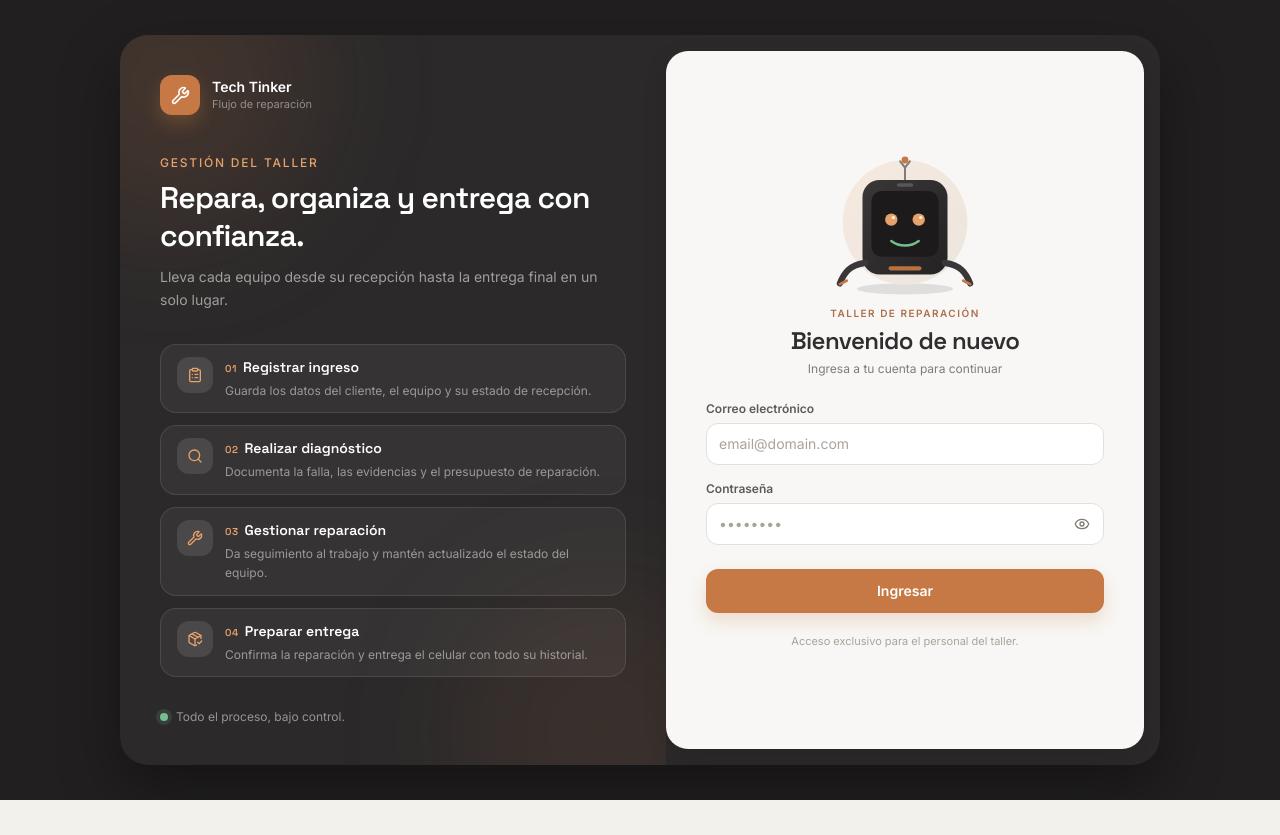
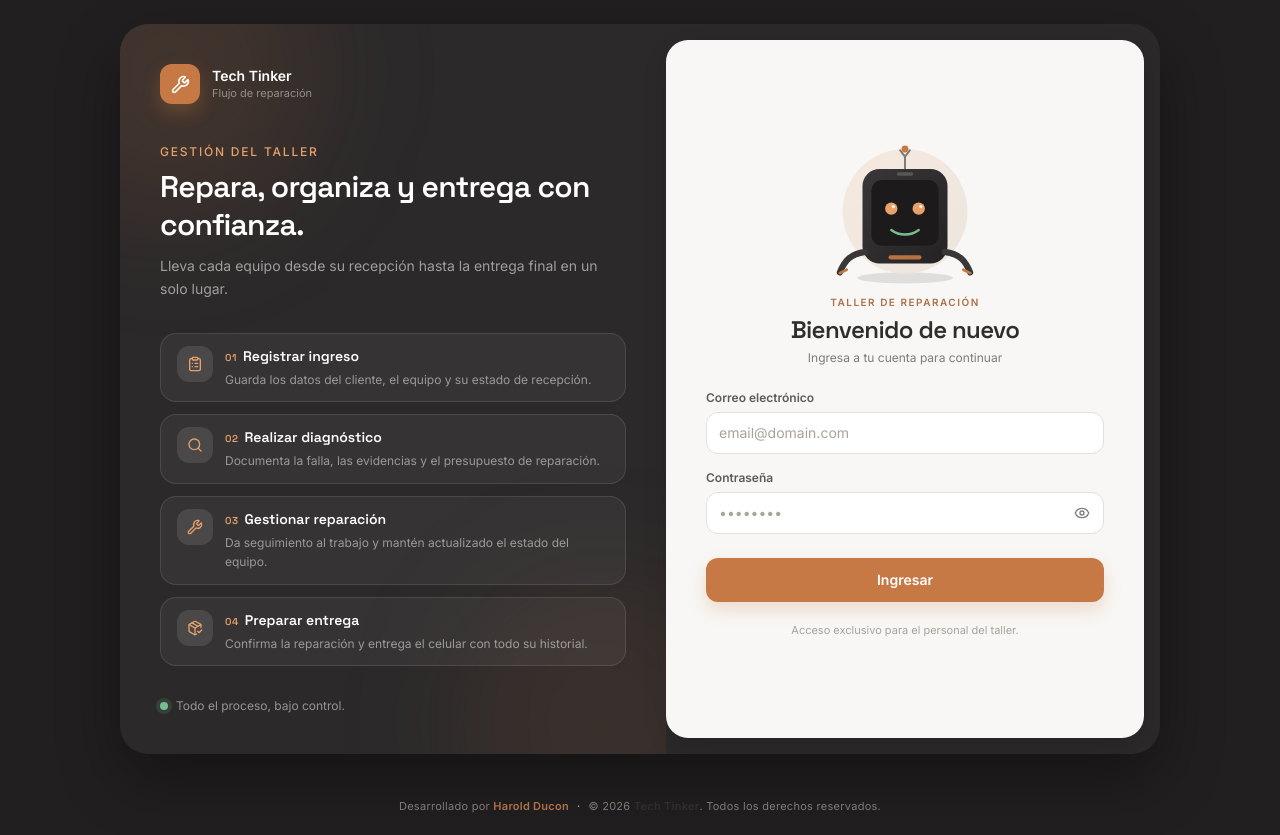
Before and after one commit to haroldducon/Reparacion_Celular, a React (Vite) app in the folder frontend/: page /login in a window 1280 px wide. Before the commit the page ends 800 px from the top, so only its background shows below. Built offline with nearby package versions, Linux system fonts and the light colour scheme; no server answers.

Commit message:
feat: footer con créditos de desarrollo

```diff
--- /dev/null
+++ b/frontend/src/components/Footer.tsx
@@ -0,0 +1,12 @@
+export function Footer({ className = '' }: { className?: string }) {
+  return (
+    <footer className={`px-2 py-5 text-center text-[11px] tracking-wide text-[#817b76] ${className}`}>
+      <p>
+        Desarrollado por <span className="font-semibold text-[#ad7049]">Harold Ducon</span>
+        <span className="mx-2 text-[#c9c4be]" aria-hidden="true">·</span>
+        © {new Date().getFullYear()} <span className="font-semibold text-[#302d2e]">Tech Tinker</span>
+        <span className="hidden sm:inline">. Todos los derechos reservados.</span>
+      </p>
+    </footer>
+  );
+}
--- a/frontend/src/components/Layout.tsx
+++ b/frontend/src/components/Layout.tsx
@@ -14,6 +14,7 @@ import {
 } from 'lucide-react';
 import { api } from '../lib/api';
 import { useAuth } from '../lib/auth-context';
+import { Footer } from './Footer';
 
 const NAV_ITEMS = [
   { to: '/', label: 'Panel', icon: LayoutDashboard, roles: ['ADMIN', 'TECNICO', 'RECEPCION', 'SUPER_ADMIN'] },
@@ -124,8 +125,11 @@ export function Layout() {
         </div>
       </aside>
 
-      <main className="min-h-0 min-w-0 flex-1 overflow-y-auto p-3 sm:p-4 lg:p-5">
-        <Outlet />
+      <main className="flex min-h-0 min-w-0 flex-1 flex-col overflow-y-auto p-3 sm:p-4 lg:p-5">
+        <div className="flex-1">
+          <Outlet />
+        </div>
+        <Footer />
       </main>
     </div>
   );
--- a/frontend/src/pages/LoginPage.tsx
+++ b/frontend/src/pages/LoginPage.tsx
@@ -2,6 +2,7 @@ import { type FormEvent, useEffect, useRef, useState } from 'react';
 import { useNavigate } from 'react-router-dom';
 import { ClipboardList, Eye, EyeOff, PackageCheck, Search, Wrench } from 'lucide-react';
 import { useAuth } from '../lib/auth-context';
+import { Footer } from '../components/Footer';
 
 const CAMPO =
   'w-full rounded-xl border border-[#e3dfd9] bg-white px-3 py-2.5 text-sm text-[#302d2e] outline-none transition placeholder:text-[#aaa39b] focus:border-[#c77945] focus:ring-2 focus:ring-[#c77945]/15 disabled:cursor-not-allowed disabled:bg-[#efede9]';
@@ -66,7 +67,8 @@ export function LoginPage() {
   }
 
   return (
-    <main className="flex min-h-screen items-center justify-center bg-[#211f20] px-3 py-6 sm:px-6">
+    <div className="flex min-h-screen flex-col bg-[#211f20]">
+    <main className="flex flex-1 items-center justify-center px-3 py-6 sm:px-6">
       <div className="grid w-full max-w-[1040px] overflow-hidden rounded-[28px] bg-[#2b292a] shadow-[0_24px_60px_rgba(0,0,0,0.35)] lg:grid-cols-[1.05fr_0.95fr]">
         {/* Panel informativo */}
         <aside
@@ -283,5 +285,7 @@ export function LoginPage() {
         </section>
       </div>
     </main>
+    <Footer variante="oscuro" />
+    </div>
   );
 }
--- a/frontend/src/pages/SeguimientoPage.tsx
+++ b/frontend/src/pages/SeguimientoPage.tsx
@@ -15,6 +15,7 @@ import {
   XCircle,
 } from 'lucide-react';
 import { api, urlFoto } from '../lib/api';
+import { Footer } from '../components/Footer';
 
 interface SeguimientoData {
   id: string;
@@ -359,6 +360,7 @@ export function SeguimientoPage() {
           </div>
         )}
       </main>
+      <Footer variante="oscuro" className="mt-2" />
     </div>
   );
 }
```
